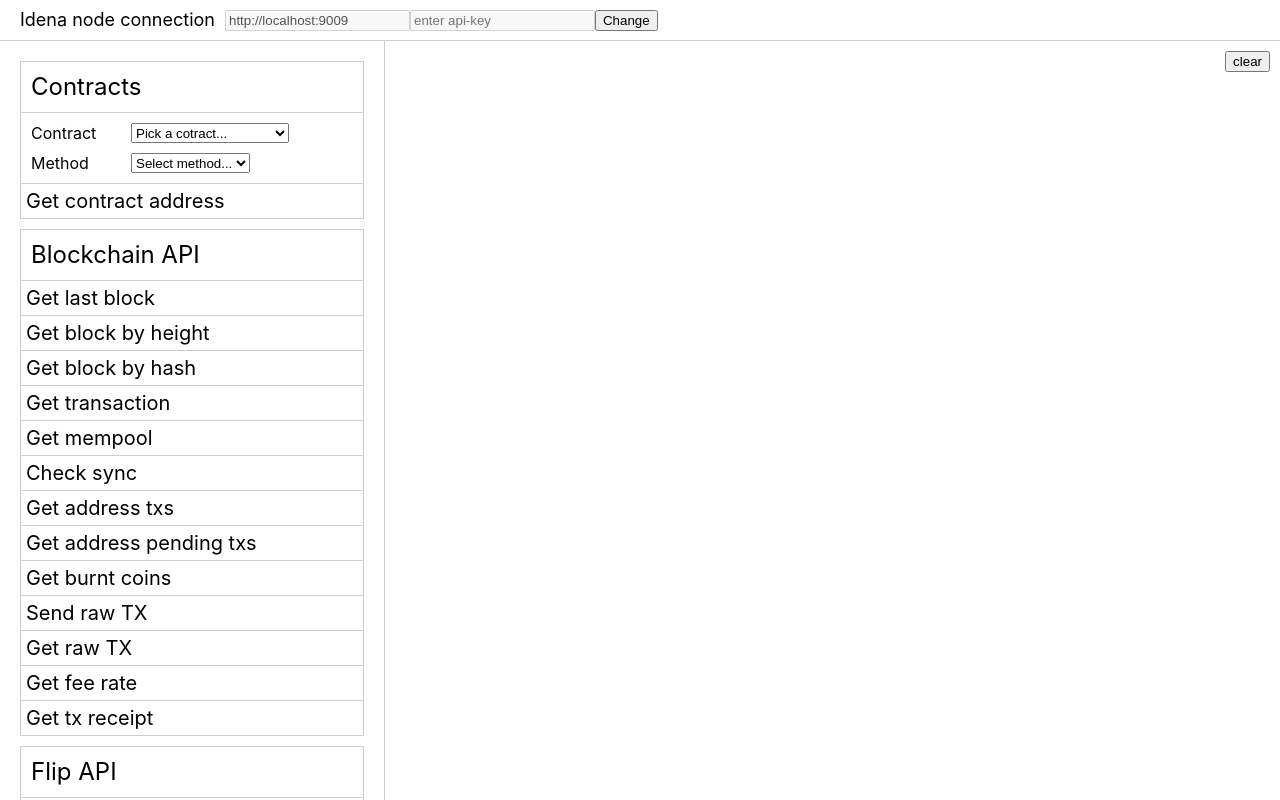
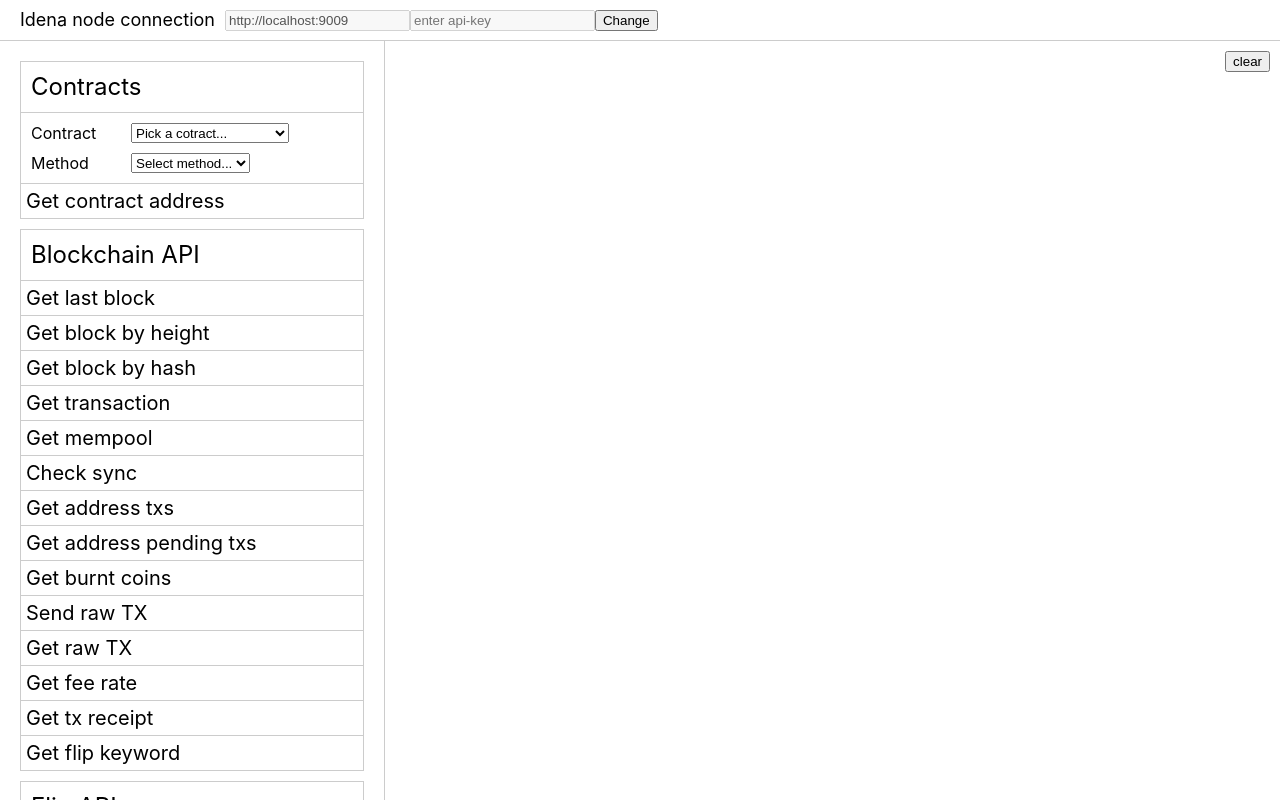
Before and after one commit to idena-network/idena-rpc, a React (Create React App) app: page / in a window 1280 px wide. Built offline with nearby package versions, Linux system fonts and the light colour scheme.

Commit message:
Add "get flip keyword" method

```diff
--- a/src/schemas/apis.js
+++ b/src/schemas/apis.js
@@ -112,6 +112,11 @@
         method: "bcn_txReceipt",
         title: "Get tx receipt",
         params: [{ title: "Tx hash", name: "hash", required: true }],
+      },
+      {
+        method: "bcn_keyWord",
+        title: "Get flip keyword",
+        params: [{ title: "Key word index", name: "index", required: true, type : "int" }],
       },
     ],
   },
```
